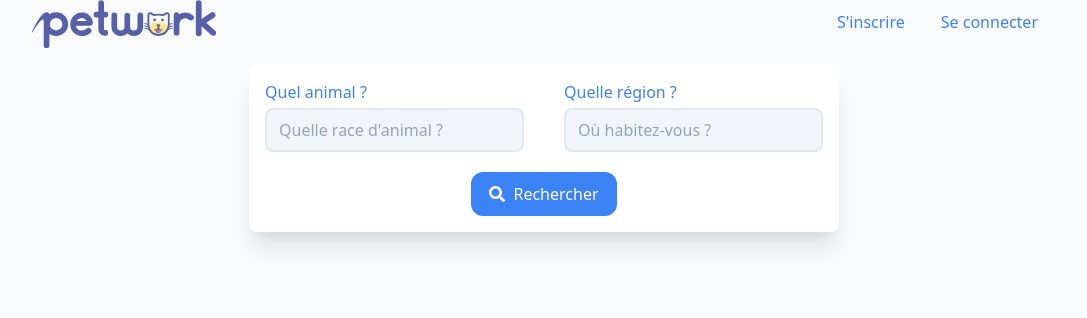
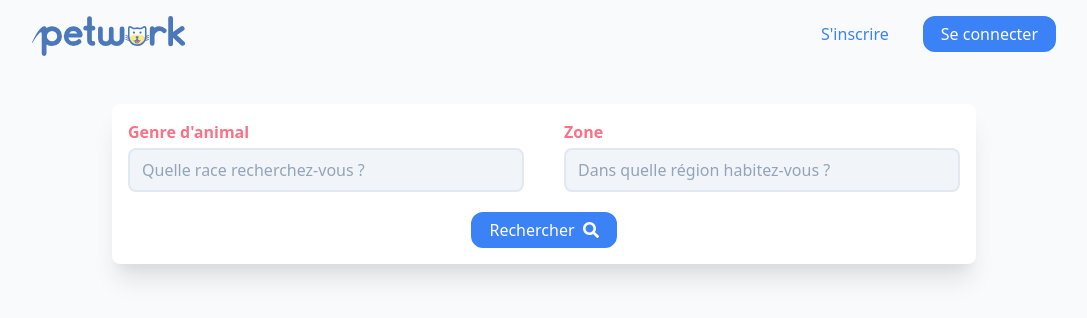
Before and after one commit to petwork-organization/petwork-home, a Vue app: page /#/ in a window 1280 px wide. Shown: the top 318 px of the page, without its empty margins (96-1183 px from the left). Built offline with nearby package versions, Linux system fonts and the light colour scheme; what tailwindcss-pixel-dimensions would draw is missing.

Commit message:
Improve integration

```diff
--- a/src/components/atoms/button/Button.vue
+++ b/src/components/atoms/button/Button.vue
@@ -78,7 +78,7 @@ export default defineComponent({
   computed: {
     style(): Object {
       const designStyle = ButtonClasses[this.type][this.color];
-      const buttonStyle = this.icon ? 'rounded-full h-40px w-40px px-0 py-0' : 'rounded-xl px-3 py-1 md:px-4 md:py-2';
+      const buttonStyle = this.icon ? 'rounded-full h-40px w-40px px-0 py-0' : 'rounded-xl px-3 py-1 md:px-4 md:py-1';
       const baseStyle =
         this.tag === ButtonTags.LINK
           ? 'inline-flex align-middle items-center font-medium no-underline hover:underline cursor-pointer'
--- a/src/components/organisms/Navbar.vue
+++ /dev/null
@@ -1,20 +0,0 @@
-<template>
-  <div class='flex justify-between'>
-    <img class='h-12' src='../../assets/logo-full-small.svg'>
-    <div>
-      <app-button type='transparent'>S'inscrire</app-button>
-      <app-button type='transparent'>Se connecter</app-button>
-    </div>
-  </div>
-</template>
-
-<script lang='ts'>
-import { defineComponent } from 'vue';
-import AppButton from '../atoms/button/Button.vue';
-
-export default defineComponent( {
-      name: 'app-navbar',
-  components: { AppButton },
-    }
-)
-</script>
--- /dev/null
+++ b/src/components/organisms/navbar/Navbar.vue
@@ -0,0 +1,27 @@
+<template>
+  <div class='flex justify-between py-4'>
+    <img
+      class='h-10'
+      src='../../../assets/logo-full-small.svg'
+    >
+    <div class="flex">
+      <div>
+        <app-button type='transparent'>S'inscrire</app-button>
+      </div>
+
+      <div class="ml-4">
+        <app-button>Se connecter</app-button>
+      </div>
+    </div>
+  </div>
+</template>
+
+<script lang='ts'>
+import { defineComponent } from 'vue';
+import AppButton from '@atoms/button/Button.vue';
+
+export default defineComponent({
+  name: 'app-navbar',
+  components: { AppButton },
+});
+</script>
--- a/src/components/organisms/search-card/SearchCard.vue
+++ b/src/components/organisms/search-card/SearchCard.vue
@@ -3,18 +3,18 @@
     <template v-slot:content>
       <div class="flex">
         <div class="flex-auto mr-5">
-          <div class="text-bold text-primary-500 mb-1">Quel animal ?</div>
-          <app-input placeholder="Quelle race d'animal ?"></app-input>
+          <div class="font-semibold text-accent-400 mb-1">Genre d'animal</div>
+          <app-input placeholder="Quelle race recherchez-vous ?"></app-input>
         </div>
 
         <div class="flex-auto ml-5">
-          <div class="text-bold text-primary-500 mb-1">Quelle région ?</div>
-          <app-input placeholder="Où habitez-vous ?"></app-input>
+          <div class="font-semibold text-accent-400 mb-1">Zone</div>
+          <app-input placeholder="Dans quelle région habitez-vous ?"></app-input>
         </div>
       </div>
 
       <div class="flex justify-center">
-        <app-button prefixIcon="search">Rechercher</app-button>
+        <app-button suffixIcon="search">Rechercher</app-button>
       </div>
     </template>
   </app-card>
--- a/src/components/templates/home/HomeTemplate.vue
+++ b/src/components/templates/home/HomeTemplate.vue
@@ -2,7 +2,7 @@
   <app-navbar class='px-32'></app-navbar>
 
   <div class="flex justify-center">
-    <div class="max-w-full mt-4 px-4 sm:w-4xl">
+    <div class="max-w-full mt-8 px-4 w-full sm:max-w-4xl">
       <app-search-card></app-search-card>
     </div>
   </div>
@@ -10,8 +10,8 @@
 
 <script lang="ts">
 import AppSearchCard from '@organisms/search-card/Searchcard.vue';
+import AppNavbar from '@organisms/navbar/Navbar.vue';
 import { defineComponent } from 'vue';
-import AppNavbar from '../../organisms/Navbar.vue';
 
 export default defineComponent({
   name: 'HomeTemplate',
--- a/tailwind.config.js
+++ b/tailwind.config.js
@@ -7,6 +7,7 @@ module.exports = {
       colors: {
         primary: colors.blue,
         secondary: colors.purple,
+        accent: colors.rose,
         danger: colors.rose,
         warning: colors.amber,
         success: colors.emerald,
```
Also changed, not shown: src/assets/logo-full-small.svg.
